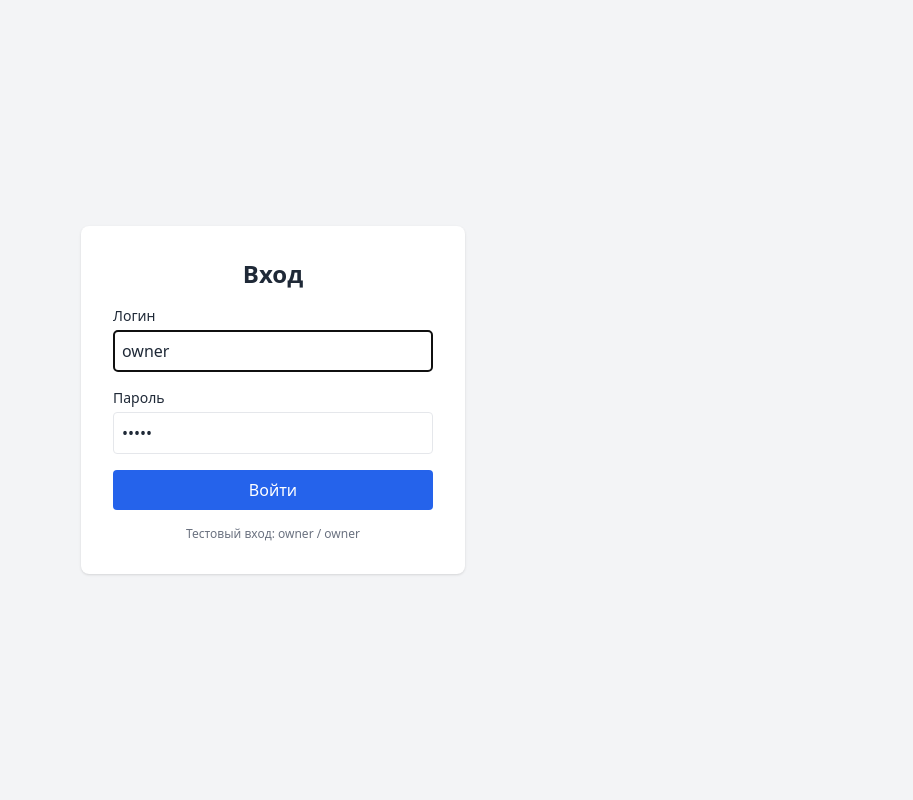
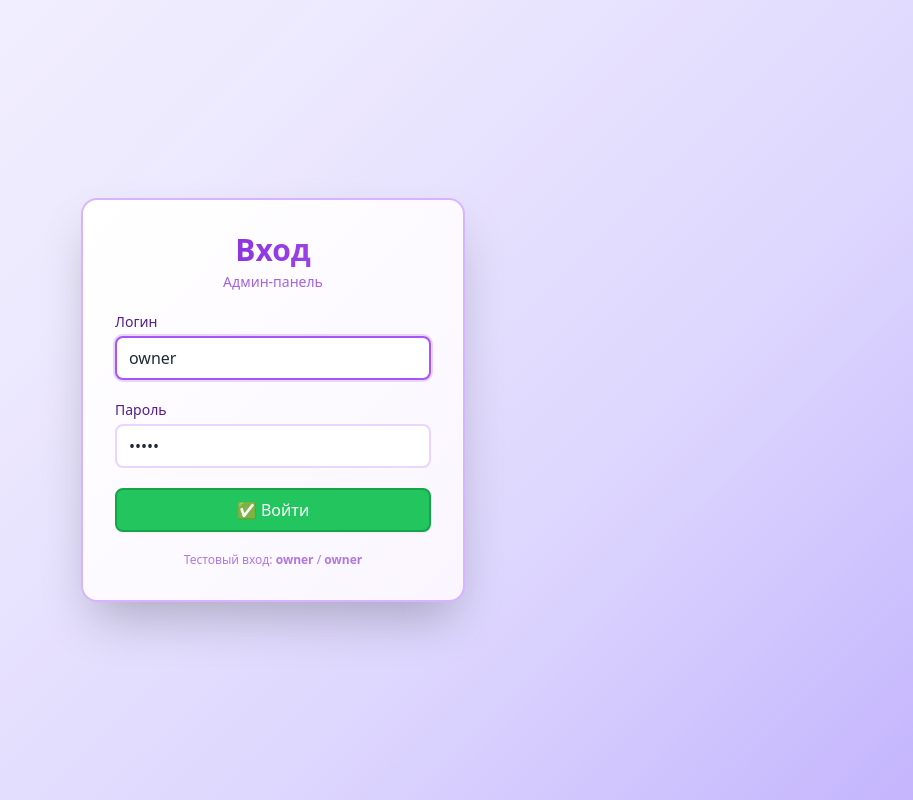
Before and after one commit to nukm0/vortex, a Next.js app: page /login in a window 1280 px wide. Shown: the whole page, without its empty margins (367-1280 px from the left). Built offline with nearby package versions, Linux system fonts and the light colour scheme.

Commit message:
Update page.tsx

```diff
--- a/app/login/page.tsx
+++ b/app/login/page.tsx
@@ -8,50 +8,54 @@ export default function LoginPage({
   searchParams: { error?: string };
 }) {
   return (
-    <div className="min-h-screen flex items-center justify-center bg-gray-100">
+    <div className="min-h-screen flex items-center justify-center p-6">
       <form
         action={login}
-        className="bg-white p-8 rounded-lg shadow w-96 space-y-4"
+        className="w-full max-w-sm bg-white rounded-2xl shadow-2xl
+                   border-2 border-purple-300 p-8 space-y-5
+                   bg-gradient-to-br from-white to-purple-50"
       >
-        <h1 className="text-2xl font-bold text-center">Вход</h1>
+        <div className="text-center mb-2">
+          <h1 className="text-3xl font-bold bg-gradient-to-r from-purple-700 to-purple-500 bg-clip-text text-transparent">
+            Вход
+          </h1>
+          <p className="text-sm text-purple-700/70 mt-1">Админ-панель</p>
+        </div>
 
         {searchParams.error && (
-          <div className="bg-red-100 text-red-700 p-2 rounded text-sm">
-            Неверный логин или пароль
+          <div className="bg-red-100 border-2 border-red-300 text-red-700 p-3 rounded-lg text-sm font-medium">
+            ❌ Неверный логин или пароль
           </div>
         )}
 
         <div>
-          <label className="block text-sm mb-1">Логин</label>
+          <label className="label">Логин</label>
           <input
             name="login"
             required
             autoFocus
-            className="w-full border p-2 rounded"
+            className="input"
             defaultValue="owner"
           />
         </div>
 
         <div>
-          <label className="block text-sm mb-1">Пароль</label>
+          <label className="label">Пароль</label>
           <input
             name="password"
             type="password"
             required
-            className="w-full border p-2 rounded"
+            className="input"
             defaultValue="owner"
           />
         </div>
 
-        <button
-          type="submit"
-          className="w-full bg-blue-600 text-white p-2 rounded hover:bg-blue-700"
-        >
-          Войти
+        <button type="submit" className="btn-primary w-full text-base">
+          ✅ Войти
         </button>
 
-        <p className="text-xs text-gray-500 text-center">
-          Тестовый вход: owner / owner
+        <p className="text-xs text-purple-700/60 text-center">
+          Тестовый вход: <b>owner</b> / <b>owner</b>
         </p>
       </form>
     </div>
```
